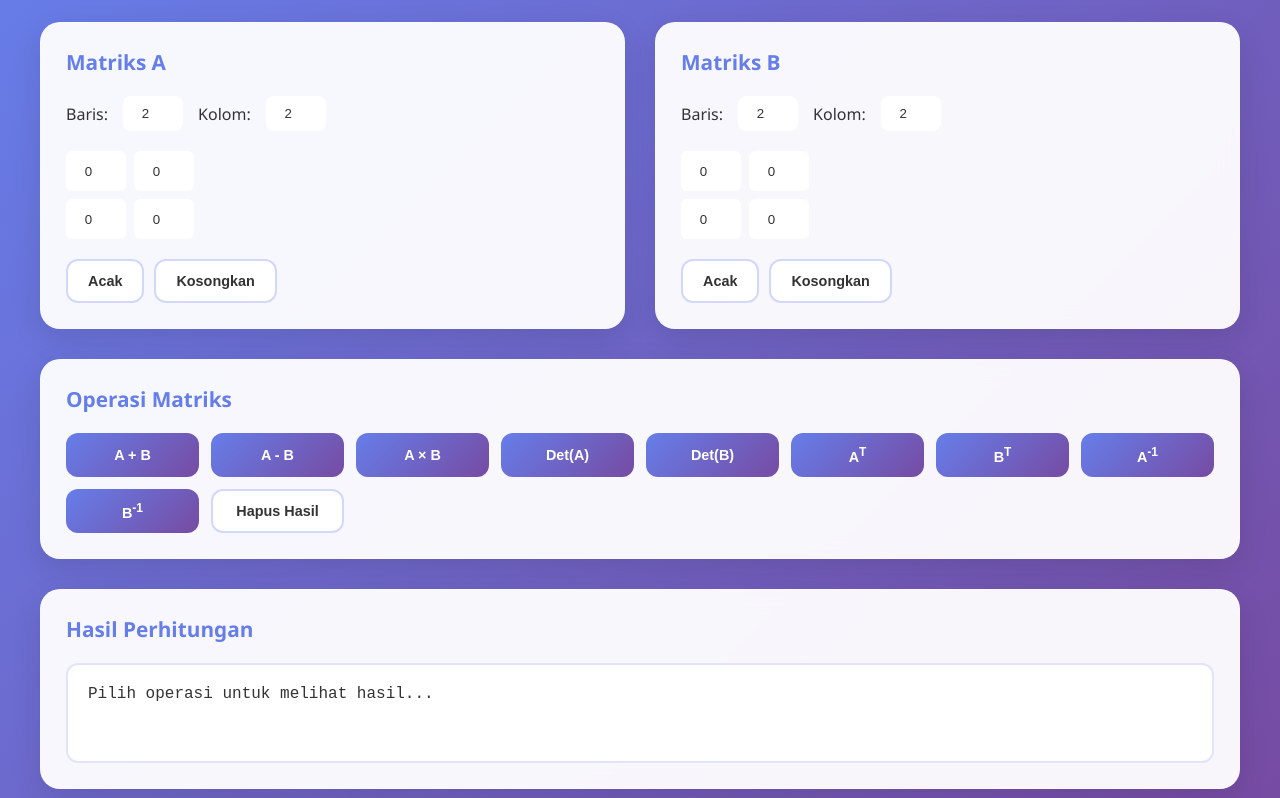
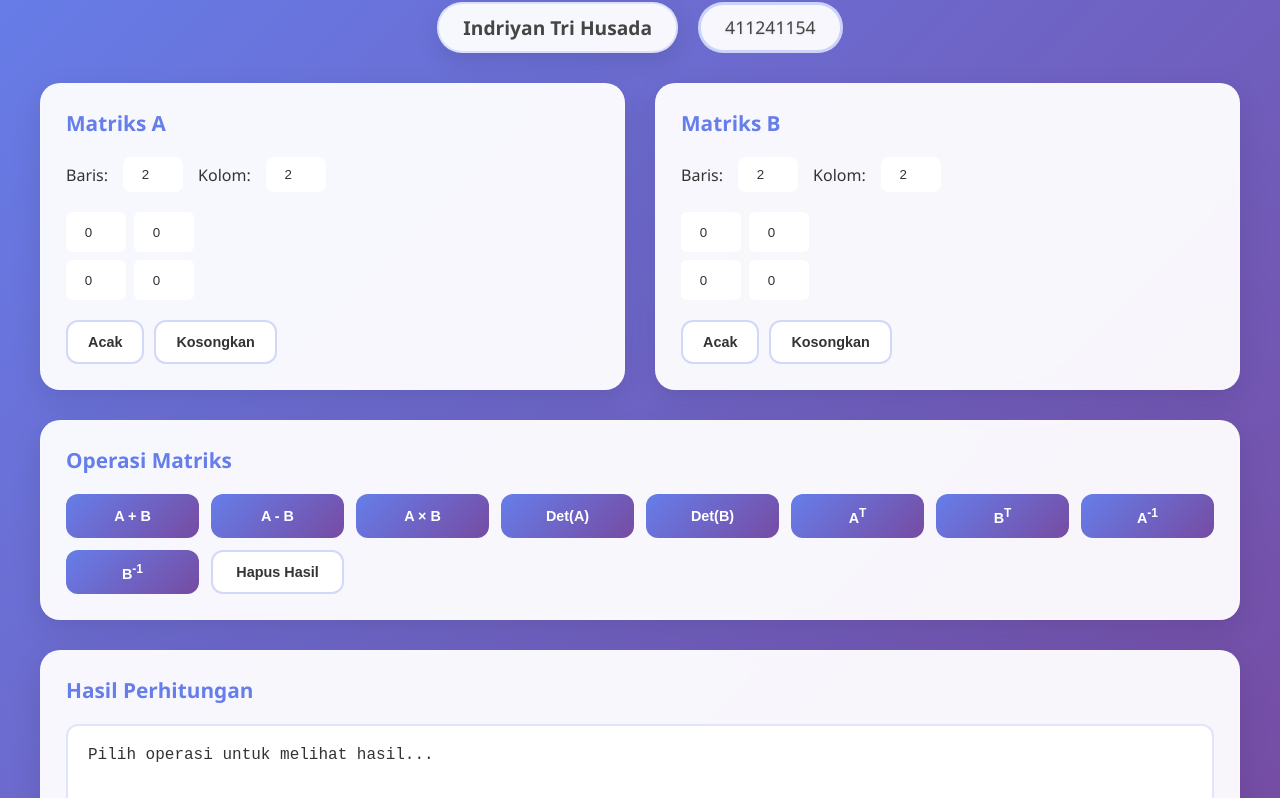
Before and after one commit to I-Ryy/Kalkulator-Matriks_Ryyyy, a plain HTML site: page index.html in a window 1280 px wide. Shown: the part 83-881 px from the top of the page. Drawn offline with Linux system fonts and the light colour scheme.

Commit message:
index.html

```diff
--- a/index.html
+++ b/index.html
@@ -10,6 +10,10 @@
     <div class="container">
         <div class="header">
             <h1>Kalkulator Matriks</h1>
+             <div class="author-info">
+                <p class="author-name">Indriyan Tri Husada</p>
+                <p class="author-nim">411241154</p>
+            </div>
             <button class="theme-toggle" onclick="toggleTheme()">🌙</button>
         </div>
 
```
